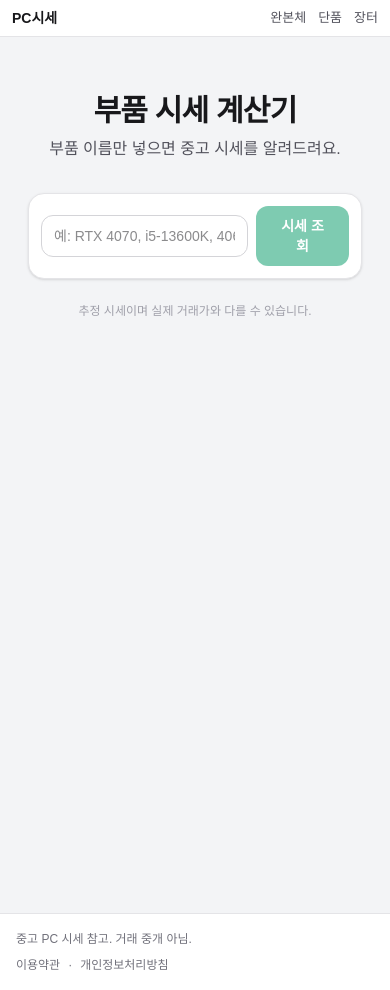
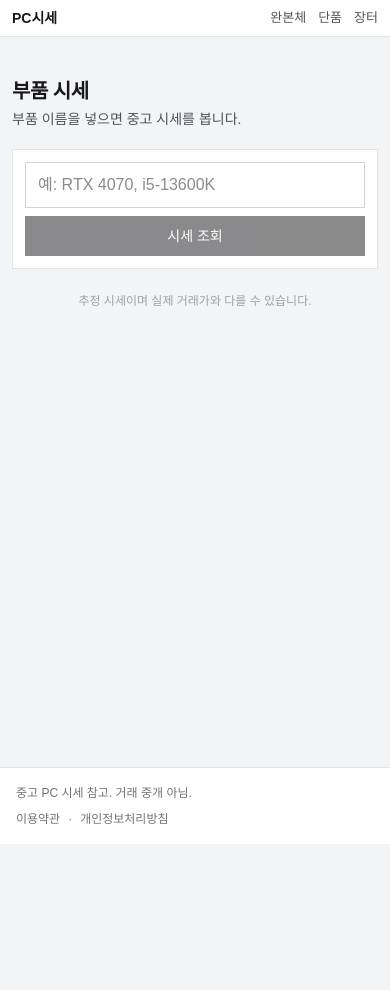
Before and after one commit to active06119-cpu/usedpcprice, a Next.js app: page /part-price in a window 390 px wide. After the commit the page ends 844 px from the top, so only its background shows below. Built offline with nearby package versions, Linux system fonts and the light colour scheme.

Commit message:
fix: part price search stacks on mobile

```diff
--- a/src/app/part-price/page.tsx
+++ b/src/app/part-price/page.tsx
@@ -49,44 +49,42 @@ export default function PartPricePage() {
   }
 
   return (
-    <main className="mx-auto min-h-screen max-w-2xl px-4 py-10">
-      <div className="text-center">
-        <h1 className="text-3xl font-bold tracking-tight text-zinc-900">부품 시세 계산기</h1>
-        <p className="mt-2 text-zinc-600">부품 이름만 넣으면 중고 시세를 알려드려요.</p>
-      </div>
+    <main className="mx-auto w-full max-w-2xl py-6 sm:py-10">
+      <h1 className="text-xl font-bold tracking-tight text-zinc-900 sm:text-2xl">부품 시세</h1>
+      <p className="mt-1 text-sm text-zinc-600">부품 이름을 넣으면 중고 시세를 봅니다.</p>
 
-      <div className="mt-8 flex items-center gap-2 rounded-2xl border border-zinc-200 bg-white p-3 shadow-sm">
+      <div className="mt-5 flex flex-col gap-2 border border-zinc-200 bg-white p-3 sm:mt-6 sm:flex-row sm:items-center sm:p-3">
         <input
           value={name}
           onChange={(e) => setName(e.target.value)}
           onKeyDown={(e) => e.key === "Enter" && search()}
-          placeholder="예: RTX 4070, i5-13600K, 4060ti"
-          className="flex-1 rounded-xl border border-zinc-300 px-3 py-2.5 text-sm outline-none focus:border-emerald-500 focus:ring-2 focus:ring-emerald-100"
+          placeholder="예: RTX 4070, i5-13600K"
+          className="w-full border border-zinc-300 px-3 py-2.5 text-base outline-none focus:border-zinc-500 sm:flex-1 sm:text-sm"
         />
         <button
           type="button"
           onClick={search}
           disabled={loading || !name.trim()}
-          className="rounded-xl bg-emerald-600 px-6 py-2.5 text-sm font-semibold text-white hover:bg-emerald-700 disabled:opacity-50"
+          className="w-full bg-zinc-900 px-5 py-2.5 text-sm font-medium text-white disabled:opacity-50 sm:w-auto"
         >
           {loading ? "조회 중..." : "시세 조회"}
         </button>
       </div>
 
       {message ? (
-        <p className="mt-4 rounded-xl border border-zinc-200 bg-zinc-50 px-4 py-3 text-sm text-zinc-700">{message}</p>
+        <p className="mt-4 border border-zinc-200 bg-zinc-50 px-4 py-3 text-sm text-zinc-700">{message}</p>
       ) : null}
 
       {result?.ok && result.found ? (
-        <div className="mt-6 rounded-2xl border border-zinc-200 bg-white p-6 text-center shadow-sm">
+        <div className="mt-5 border border-zinc-200 bg-white p-5 sm:mt-6">
           <div className="text-sm text-zinc-500">{result.name} <span className="text-zinc-400">({result.category})</span></div>
-          <div className="mt-2 text-3xl font-bold text-emerald-700">{krw(result.usedMid)}</div>
+          <div className="mt-2 text-2xl font-bold text-zinc-900 sm:text-3xl">{krw(result.usedMid)}</div>
           <div className="mt-1 text-sm text-zinc-500">{krw(result.usedLow)} ~ {krw(result.usedHigh)}</div>
-          <div className="mt-3 inline-flex rounded-full bg-zinc-100 px-3 py-1 text-xs text-zinc-500">{result.basis}</div>
+          <div className="mt-3 inline-flex bg-zinc-100 px-3 py-1 text-xs text-zinc-500">{result.basis}</div>
         </div>
       ) : result?.ok && result.found === false ? (
-        <p className="mt-6 rounded-xl border border-amber-200 bg-amber-50 px-4 py-3 text-center text-sm text-amber-800">
-          &quot;{result.query}&quot; 시세 정보가 아직 없어요. 다른 표기로 검색하거나 나중에 다시 시도해보세요.
+        <p className="mt-5 border border-amber-200 bg-amber-50 px-4 py-3 text-sm text-amber-800 sm:mt-6">
+          "{result.query}" 시세 정보가 아직 없습니다.
         </p>
       ) : null}
 
```
